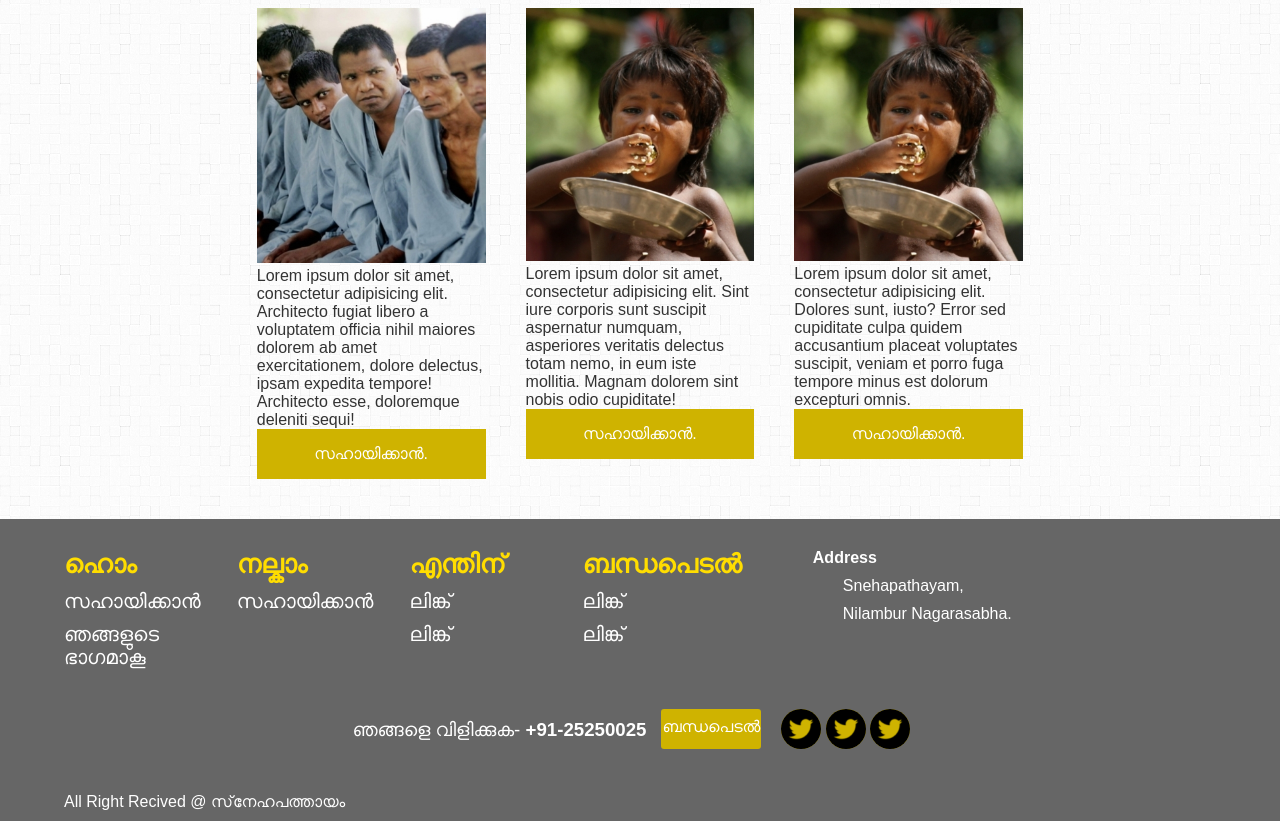
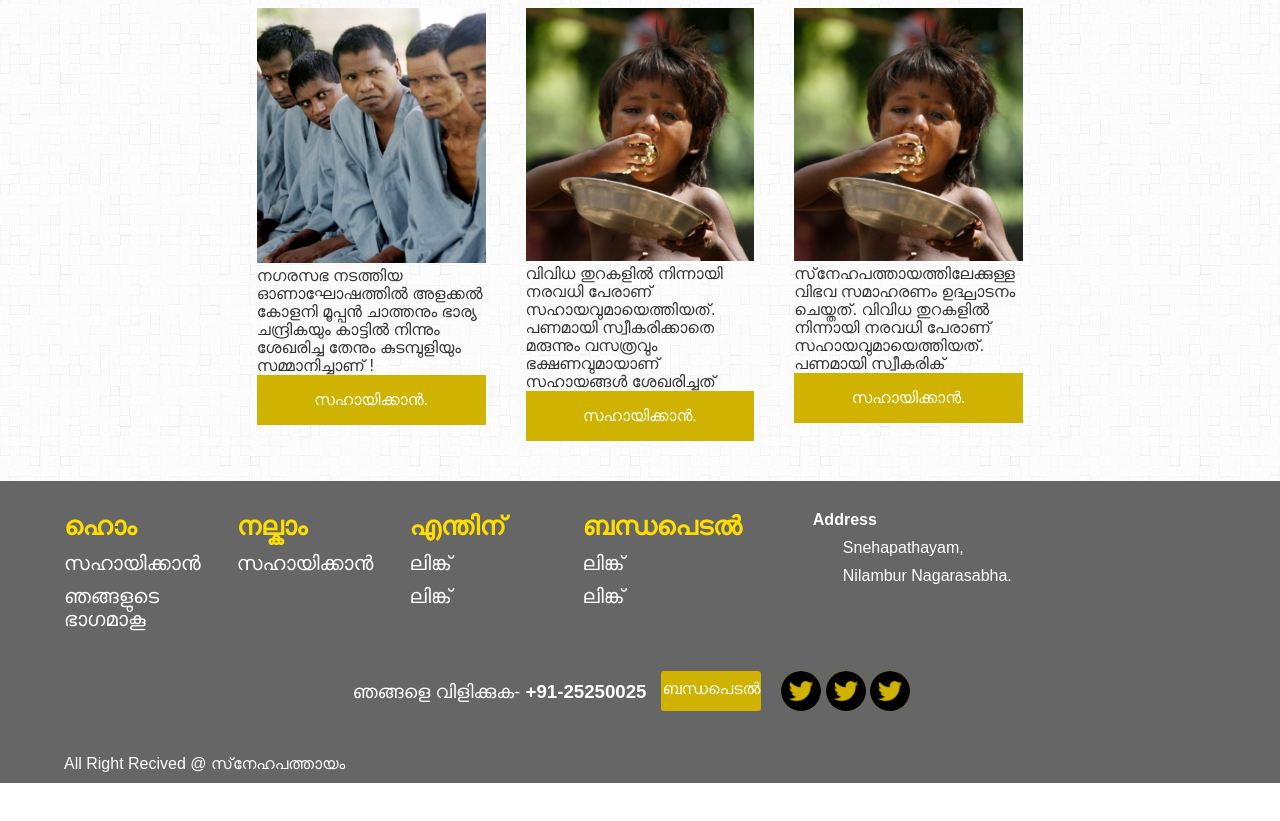
Before and after one commit to AjeebKt/snehapathayam, a PHP site: page /ml/give.php in a window 1280 px wide. Shown: the part 188-1009 px from the top of the page. After the commit the page ends 971 px from the top, so only its background shows below. Run offline with PHP 8.4, Linux system fonts and the light colour scheme.

Commit message:
malayalam content add

```diff
--- a/ml/give.php
+++ b/ml/give.php
@@ -40,21 +40,21 @@
 				<li>
 					<a href="donerForm.php">
 						<img src="../images/crp2.jpg" alt="">
-						<p>Lorem ipsum dolor sit amet, consectetur adipisicing elit. Architecto fugiat libero a voluptatem officia nihil maiores dolorem ab amet exercitationem, dolore delectus, ipsam expedita tempore! Architecto esse, doloremque deleniti sequi!</p>
+						<p>നഗരസഭ നടത്തിയ ഓണാഘോഷത്തില്‍ അളക്കല്‍ കോളനി മൂപ്പന്‍ ചാത്തനും ഭാര്യ ചന്ദ്രികയും കാട്ടില്‍ നിന്നും ശേഖരിച്ച തേനും കുടമ്പുളിയും സമ്മാനിച്ചാണ് !</p>
 						<div>സഹായിക്കാൻ.</div>
 					</a>
 				</li>
 				<li>
 					<a href="donerForm.php">
 						<img src="../images/crp1.jpg" alt="">
-						<p>Lorem ipsum dolor sit amet, consectetur adipisicing elit. Sint iure corporis sunt suscipit aspernatur numquam, asperiores veritatis delectus totam nemo, in eum iste mollitia. Magnam dolorem sint nobis odio cupiditate!</p>
+						<p>വിവിധ തുറകളില്‍ നിന്നായി നരവധി പേരാണ് സഹായവുമായെത്തിയത്. പണമായി സ്വീകരിക്കാതെ മരുന്നും വസത്രവും ഭക്ഷണവുമായാണ് സഹായങ്ങള്‍ ശേഖരിച്ചത്</p>
 						<div>സഹായിക്കാൻ.</div>
 					</a>
 				</li>
 				<li>
 					<a href="donerForm.php">
 						<img src="../images/crp1.jpg" alt="">
-						<p>Lorem ipsum dolor sit amet, consectetur adipisicing elit. Dolores sunt, iusto? Error sed cupiditate culpa quidem accusantium placeat voluptates suscipit, veniam et porro fuga tempore minus est dolorum excepturi omnis.</p>
+						<p>സ്‌നേഹപത്തായത്തിലേക്കുള്ള വിഭവ സമാഹരണം ഉദ്ഘാടനം ചെയ്തത്. വിവിധ തുറകളില്‍ നിന്നായി നരവധി പേരാണ് സഹായവുമായെത്തിയത്. പണമായി സ്വീകരിക്</p>
 						<div>സഹായിക്കാൻ.</div>
 					</a>
 				</li>
```
